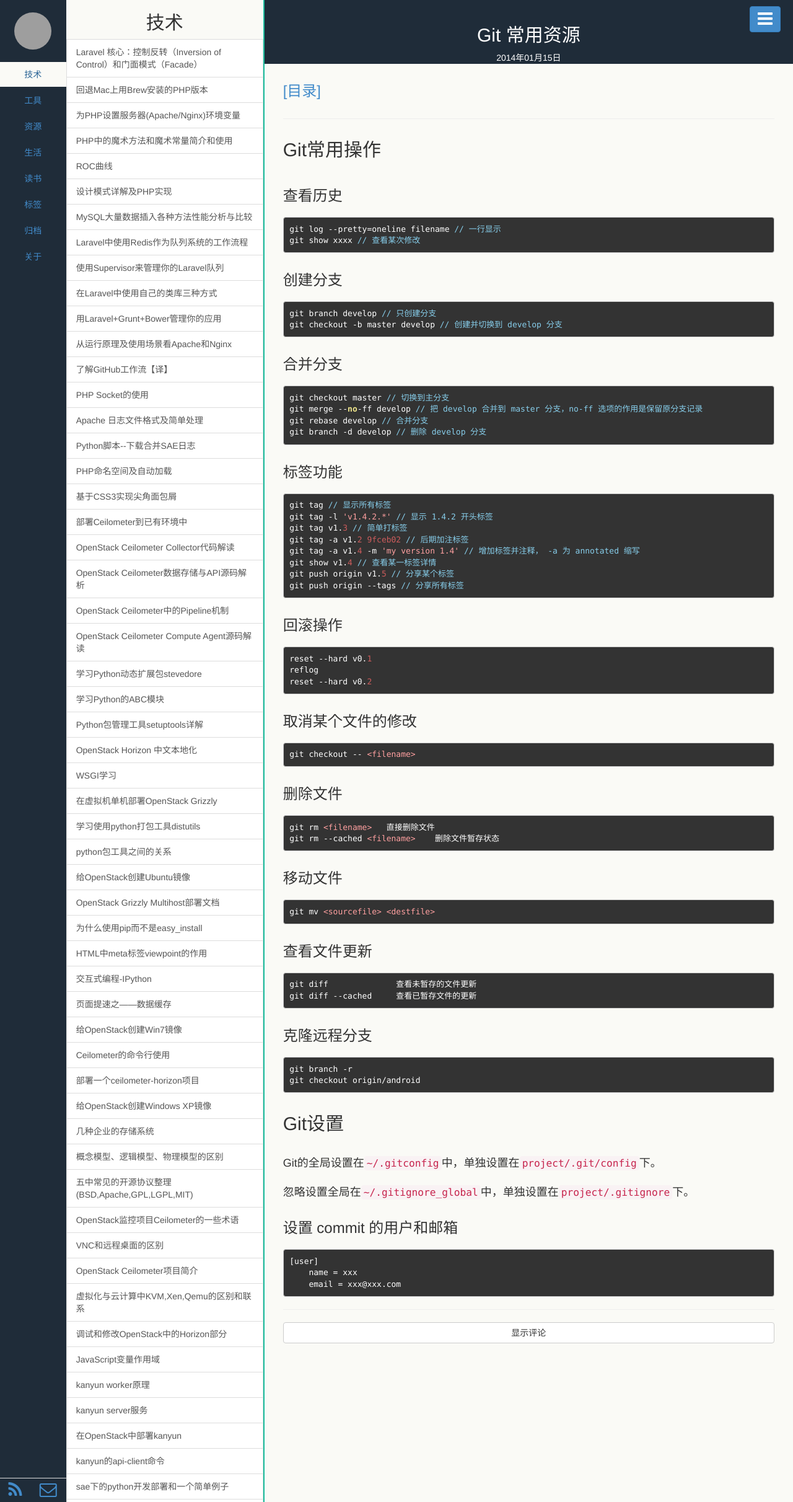
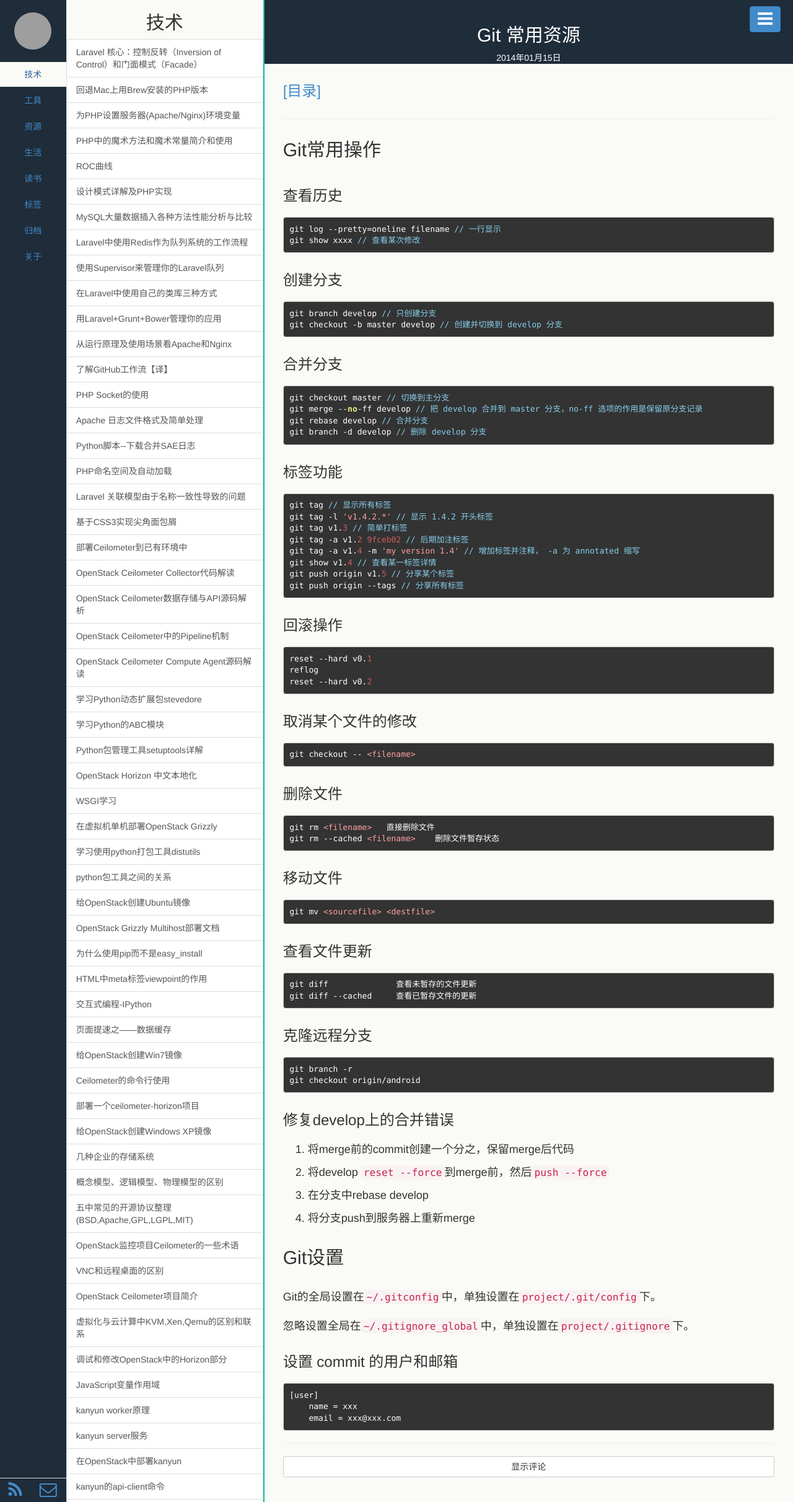
Before and after one commit to dayon3z1/suyan, a Jekyll site: the page built from _posts/2014-01-15-general-git-resources.md, in a window 1280 px wide. Shown: the whole page at 62% size. Built offline with Jekyll 4.4.1, drawn with Linux system fonts in a browser that asks for light colours; part of the change alters nothing that is shown; grey boxes are pictures that could not be loaded.

Commit message:
commit new post

````diff
--- /dev/null
+++ b/_posts/2014-01-08-conflict-between-camel-and-snake-in-laravel.md
@@ -0,0 +1,70 @@
+---
+layout: post
+title: Laravel 关联模型由于名称一致性导致的问题
+category: 技术
+tags: [PHP, Laravel]
+keywords: Laravel,Conflict,Relationship,Model
+description:
+---
+
+## 1. 定义关联模型
+
+在Laravel里面，我们可以通过定义以下Model来完成关联查询。
+
+```php
+class MyPost extends Eloquent {
+    public function myPostInfo () {
+        return $this->hasOne('MyPostInfo');
+    }
+}
+
+class MyPostInfo extends Eloquent {}
+```
+
+## 2. 使用关联模型
+
+这里`myPostInfo()`用的是Camel命名规则，但是我们在读取某一个PostInfo的时候可以用Snake规则。如下面代码都是可行的：
+
+```php
+$post = MyPost::find(1);
+$post_info = $post->myPostInfo; // example 1
+$post_info = $post->my_post_info; // example 2
+```
+
+Laravel允许上述两种方法，但是没有合理的处理使用两种命名造成的冲突。
+
+## 3. 缓存失效
+
+如果我们同时使用了上述两个例子，就会使其中一个缓存失效。在Model的relations变量中，缓存了已经读取过的关联Model，但是当我们用不同规则的名字去读取的时候，却会使得前一个缓存失效。例如
+
+```php
+$post_info = $post->myPostInfo;
+// $post->relations = [‘myPostInfo’ => ..];
+
+$post_info = $post->my_post_info;
+// $post->relations = [‘myPostInfo’ => …, ‘my_post_info’ => …];
+```
+
+所以如果不希望缓存失效，得在项目中只使用一种命名方法去读取关系模型。Laravel推荐的是Camel Case.
+
+## 4. toArray() 方法失效
+
+如果同时使用了两者，另外一个问题就是导致`Model::toArray()`失效。因为`toArray()`方法首先去`relations`中查找Snake Case命名的关联模型，没有的话才去看Camel Case的。
+
+所以如果用到了`toArray()`方法来转换Model，切忌同时使用两者。
+
+## 5. 容易犯错的位置
+
+最容易犯错的代码是这样的：
+
+```php
+MyPost::with(‘myPostInfo’)->get();
+```
+
+在使用With去eagerLoad关联模型时，必须使用和定义方法同名的key去读取，那么这样读取出来的方法只能是Camel Case的key。其他地方就只能用
+
+```php
+$my_post->myPostInfo;
+```
+
+来保证不出问题。
--- a/_posts/2014-01-15-general-git-resources.md
+++ b/_posts/2014-01-15-general-git-resources.md
@@ -60,6 +60,13 @@ description:
     git branch -r
     git checkout origin/android
 
+### 修复develop上的合并错误
+
+1. 将merge前的commit创建一个分之，保留merge后代码
+2. 将develop `reset --force`到merge前，然后`push --force`
+3. 在分支中rebase develop
+4. 将分支push到服务器上重新merge
+
 ## Git设置
 
 Git的全局设置在`~/.gitconfig`中，单独设置在`project/.git/config`下。
````
